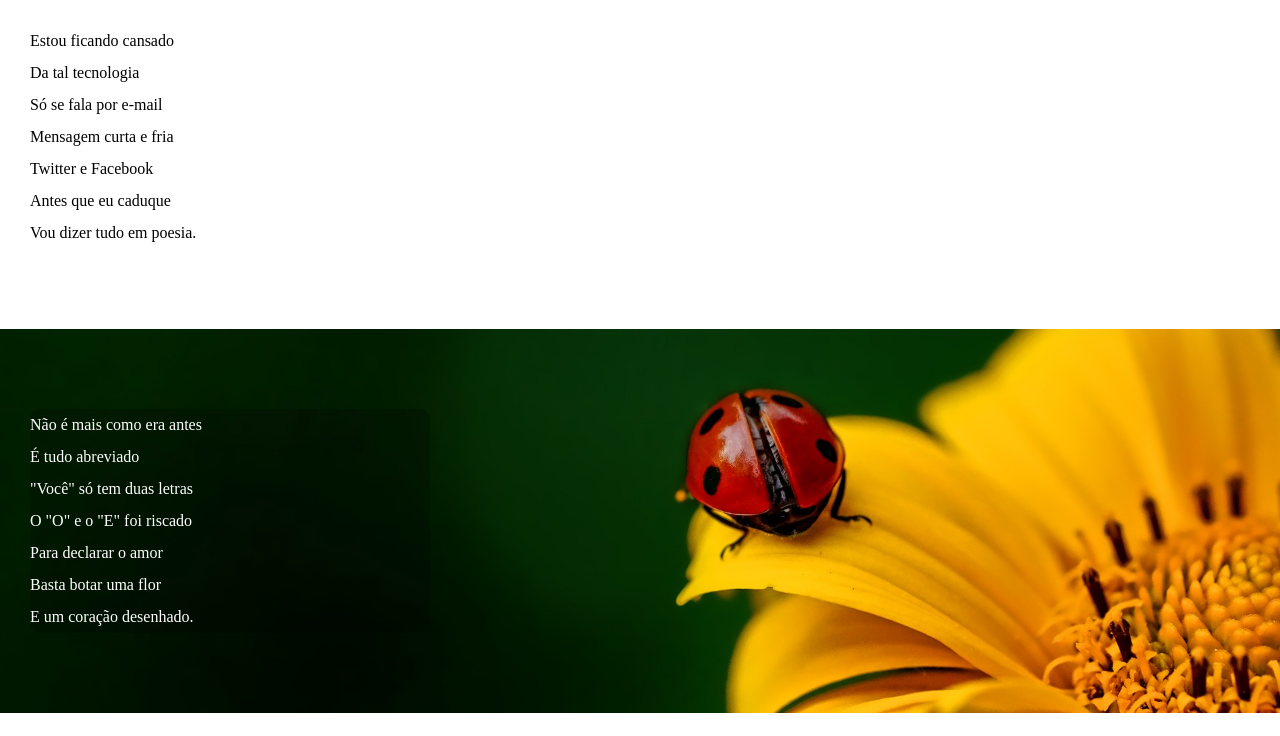
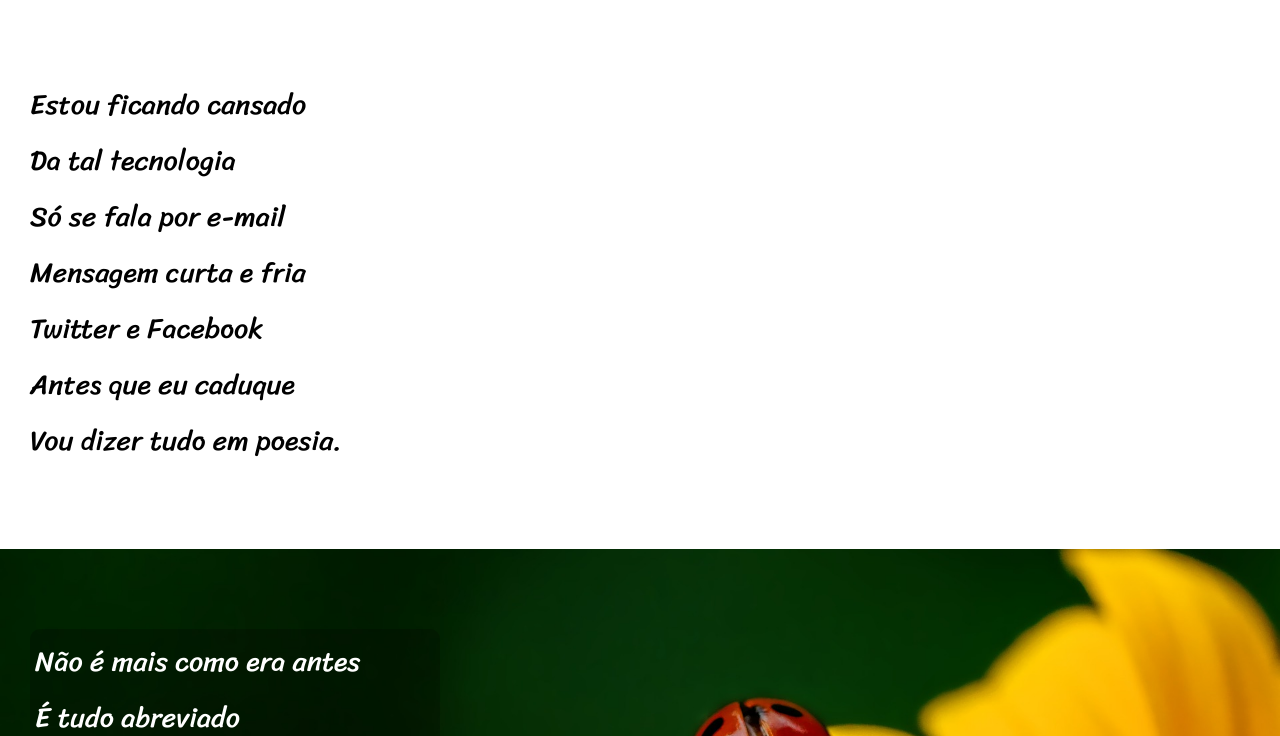
Before and after one commit to becsnr/html-css, a plain HTML site: page desafios/d012/cordel.html in a window 1280 px wide. Shown: the part 208-944 px from the top of the page. Drawn offline with Linux system fonts and the light colour scheme.

Commit message:
atualização nos estilos

```diff
--- a/desafios/d012/estilo/style.css
+++ b/desafios/d012/estilo/style.css
@@ -5,8 +5,8 @@
 @import url('https://fonts.googleapis.com/css2?family=Sriracha&display=swap');
 
 :root {
-    --fonte-destaque: 'Passion One', Arial, Helvetica, sans-serif;
-    --fonte-padrao: 'Sriracha', Arial, Helvetica, sans-serif;
+    --fonte-destaque: 'Passion One', sans-serif;
+    --fonte-padrao: 'Sriracha', sans-serif;
 }
 
 * {
@@ -17,6 +17,7 @@
 html, body {
     min-height: 100vh;
     background-color: darkgray;
+    font-family: Verdana, Geneva, Tahoma, sans-serif;
 }
 
 header {
@@ -28,6 +29,7 @@ header {
 header h1 {
     padding-top: 50px;
     font-family: var(--fonte-destaque);
+    font-size: 10vh; /* p tamanho da letra vai se adaptar ao tamanho da tela, mas ñ é o correto. o bom é media query */
     font-weight: normal;
     font-variant: small-caps; /* coloca tds em maisculo porem as primeiras letras ficam maiores */
     /* text-transform: uppercase; colocar tds as letras em maisculo ou minusculo*/
@@ -54,6 +56,8 @@ section {
     padding-bottom: 10vh;
     line-height: 2em;
     padding-left: 30px;
+    font-family: var(--fonte-padrao);
+    font-size: 3.5vh;
 }
 
 section.branco {
@@ -67,9 +71,11 @@ section.imagem {
 }
 
 section.imagem > p {
+    display: inline-block; /* vai transformar na caixa q se adapta ao tamanho do conteudo */
     background-color: rgba(0, 0, 0, 0.223);
     width: 400px;
     border-radius: 10px;
+    padding: 5px;
 }
 
 #flor {
```
